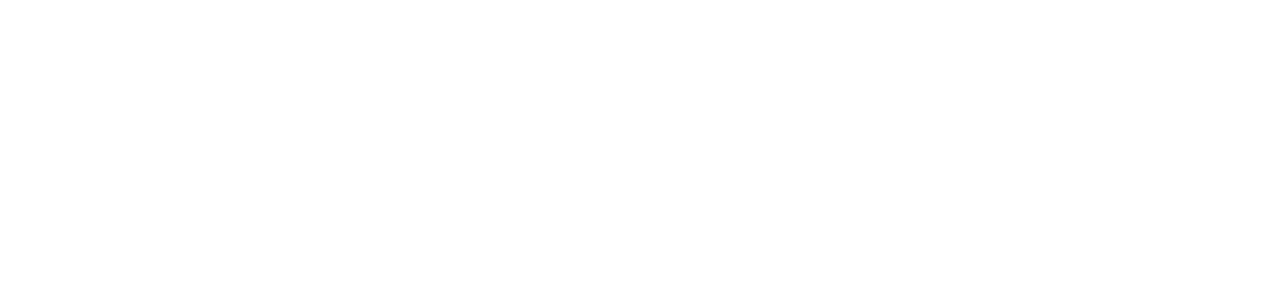
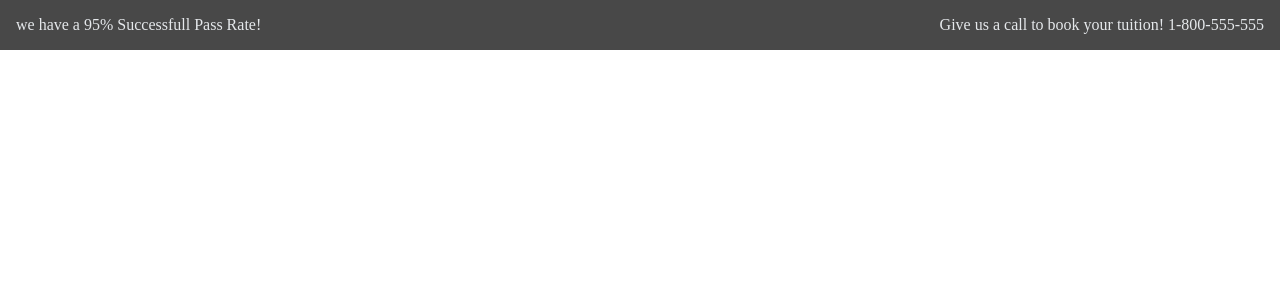
Before and after one commit to FedericoCapitani/proj-html-vuejs, a Vue app: page / in a window 1280 px wide. Shown: the top 300 px of the page. Built offline with nearby package versions, Linux system fonts and the light colour scheme.

Commit message:
add ads_container in header

```diff
--- a/src/App.vue
+++ b/src/App.vue
@@ -1,5 +1,23 @@
 <template>
   <div id="app">
+
+    <header>
+      <div class="header_container">
+        <div class="ads_container">
+          <div class="ads">
+          <div class="ads_item">
+            we have a 95% Successfull Pass Rate!
+          </div>
+          <div class="ads_item">
+            Give us a call to book your tuition! 1-800-555-555
+          </div>
+        </div>
+        </div>
+        <div class="navbar">
+
+        </div>
+      </div>
+    </header>
 
   </div>
 </template>
--- a/src/assets/scss/style.scss
+++ b/src/assets/scss/style.scss
@@ -0,0 +1,22 @@
+*{
+    margin: 0;
+    padding: 0;
+    box-sizing: border-box;
+}
+
+.header_container{
+    position: sticky;
+    .ads_container{
+        background-color: $cube-grey;
+        .ads{
+            display: flex;
+            max-width: 1440px;
+            margin: 0 auto;
+            justify-content: space-between;
+            .ads_item{
+                color: $median-light-grey;
+                padding: 1rem;
+            }
+        }
+    }
+}
```
